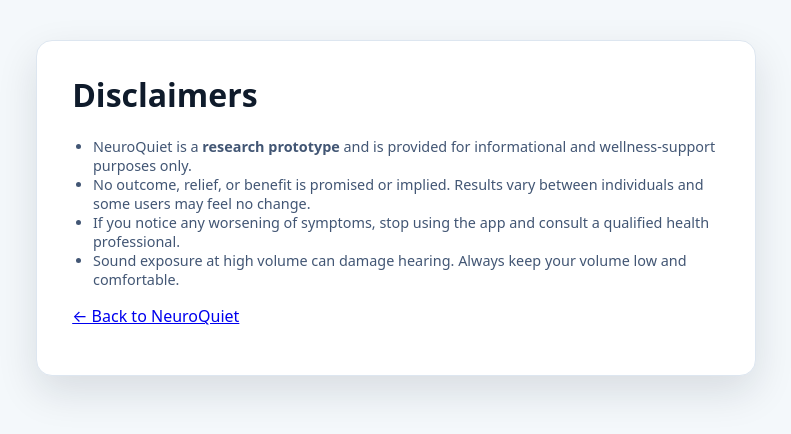
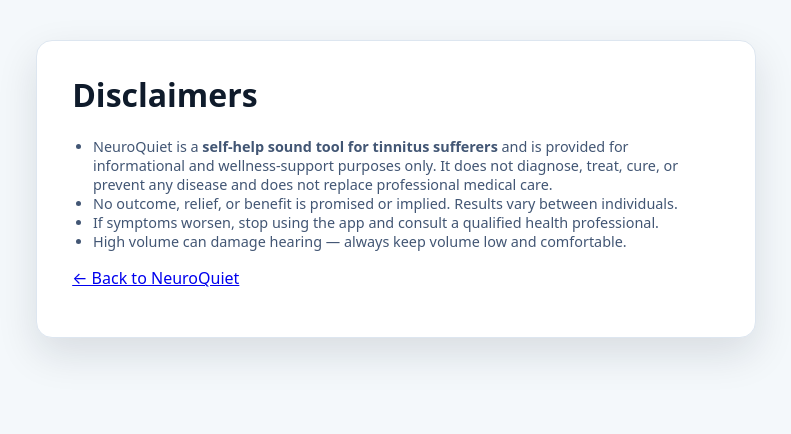
Before and after one commit to danyaffa/CalmTinnitus, a Next.js app: page /disclaimers in a window 1280 px wide. Shown: the top 434 px of the page, without its empty margins (244-1035 px from the left). Built offline with nearby package versions, Linux system fonts and the light colour scheme; no server answers.

Commit message:
Update page.tsx

```diff
--- a/app/disclaimers/page.tsx
+++ b/app/disclaimers/page.tsx
@@ -10,20 +10,16 @@
         <h1>Disclaimers</h1>
         <ul>
           <li>
-            NeuroQuiet is a <strong>research prototype</strong> and is provided
-            for informational and wellness-support purposes only.
+            NeuroQuiet is a <strong>self-help sound tool for tinnitus sufferers</strong> and is provided for informational and wellness-support purposes only. It does not diagnose, treat, cure, or prevent any disease and does not replace professional medical care.
           </li>
           <li>
-            No outcome, relief, or benefit is promised or implied. Results vary
-            between individuals and some users may feel no change.
+            No outcome, relief, or benefit is promised or implied. Results vary between individuals.
           </li>
           <li>
-            If you notice any worsening of symptoms, stop using the app and
-            consult a qualified health professional.
+            If symptoms worsen, stop using the app and consult a qualified health professional.
           </li>
           <li>
-            Sound exposure at high volume can damage hearing. Always keep your
-            volume low and comfortable.
+            High volume can damage hearing — always keep volume low and comfortable.
           </li>
         </ul>
         <p>
```
